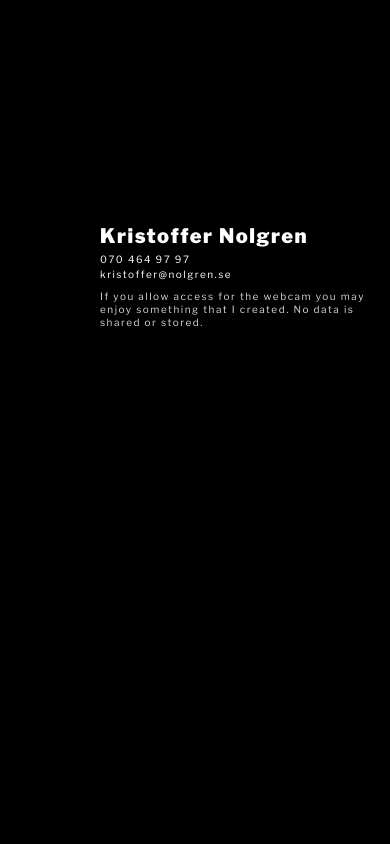
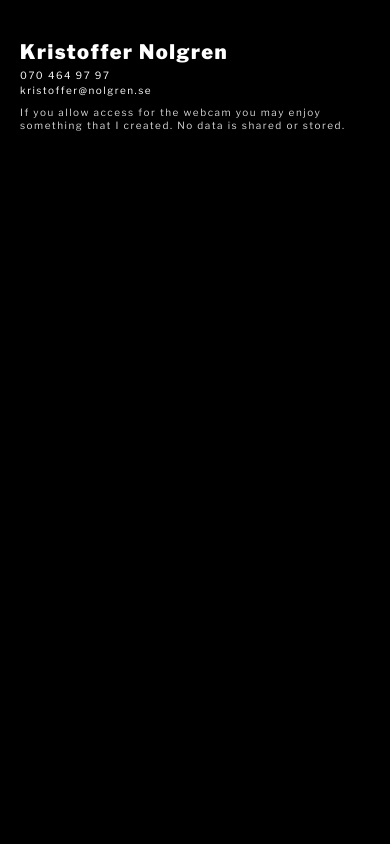
Before and after one commit to kristoffernolgren/kaleidoskop, a PHP site: page /index.html in a window 390 px wide. Run offline with PHP 8.4, Linux system fonts and the light colour scheme; some libraries are stand-ins or nearby versions.

Commit message:
mobile mofo!

```diff
--- a/index.html
+++ b/index.html
@@ -1,6 +1,7 @@
 <html>
 <head>
-  <script src="//livejs.com/live.js"></script>
+  <!--script src="//livejs.com/live.js"></script-->
+  <meta name="viewport" content="width=device-width, initial-scale=1">
 </head>
   <body style="margin:0">
     <div class="hello">
--- a/style.css
+++ b/style.css
@@ -32,3 +32,13 @@ p{
 	opacity: .85;
 	line-height: 1.3em;
 }
+
+@media (max-width: 600px) {
+	.hello{
+		transform: initial;
+	    margin: 0px auto;
+    	left: 0;
+	    padding: 20px;
+    	top: 20px;
+	}
+}
```
